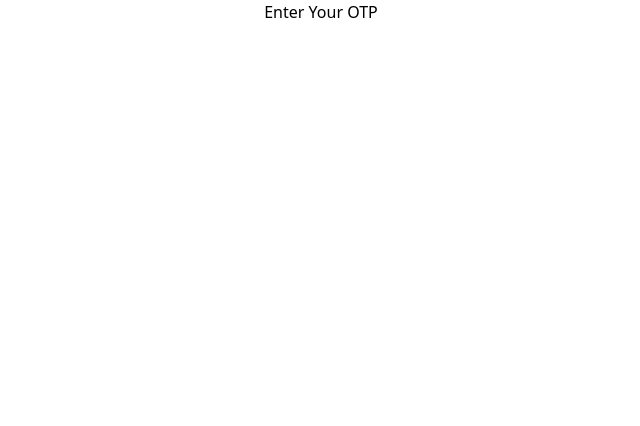
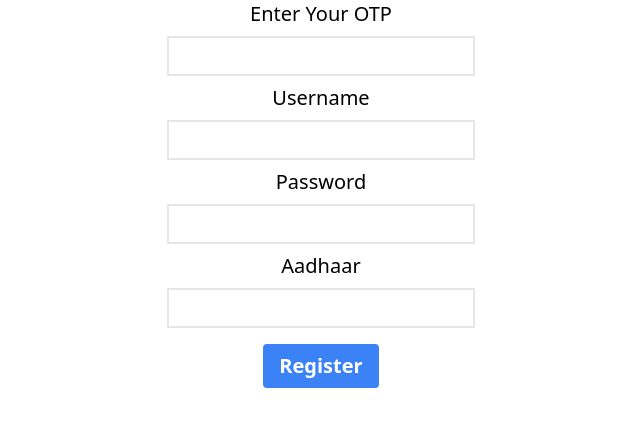
Before and after one commit to Unified-Learner-Passbook/Holder-Wallet, a React (Create React App) app: page /otp in a window 1280 px wide. Shown: the top 426 px of the page, without its empty margins (319-959 px from the left). Built offline with nearby package versions, Linux system fonts and the light colour scheme.

Commit message:
modified api calls

```diff
--- a/package.json
+++ b/package.json
@@ -10,6 +10,7 @@
     "@types/node": "^16.18.10",
     "@types/react": "^18.0.26",
     "@types/react-dom": "^18.0.9",
+    "axios": "^1.2.1",
     "credential-handler-polyfill": "^3.0.1",
     "react": "^18.2.0",
     "react-dom": "^18.2.0",
--- a/src/pages/Login.tsx
+++ b/src/pages/Login.tsx
@@ -8,7 +8,7 @@ const Login = () => {
   const navigate = useNavigate();
   const handleClick = () => {
 
-    // Login user from email and password here
+    // Login user from email and password here by FusionAuth
 
     navigate("/otp");
   };
--- a/src/pages/Otp.tsx
+++ b/src/pages/Otp.tsx
@@ -1,9 +1,68 @@
 import { useState } from "react";
+import axios from 'axios';
+import { useNavigate } from "react-router-dom";
 
 const Otp = () => {
-  const [state, setState] = useState("");
+  const [otp, setOtp] = useState("");
+  const [name, setName] = useState("");
+  const [password, setPassword] = useState("");
+  const [aadhaar, setAadhaar] = useState("");
+  const navigate = useNavigate();
+
+  const handleSubmit = async () => {
+    try{
+      const res = await axios.post('https://localhost:3001/kyc/verifyRegistrationOtp', {
+      otp,
+      name,
+      password,
+      aadhaar
+    })
+    if(res){
+      navigate('/login');
+    }
+    }catch(err){
+      console.log(err);
+    }
+  }
+
   return (
-    <h1>Enter Your OTP</h1>
+    <div className="text-xl">
+      <h1>Enter Your OTP</h1>
+      <div className="inputs justify-center items-center flex flex-col w-[300px] m-auto">
+        <input
+          className="border-2 m-2 p-1 text-center"
+          value={otp}
+          onChange={(e) => setOtp(e.target.value)}
+          maxLength={4}
+          required
+        />
+        <h1>Username</h1>
+        <input
+          type="name"
+          className="border-2 m-2 p-1"
+          value={name}
+          onChange={(e) => setName(e.target.value)}
+          required
+        />
+        <h1>Password</h1>
+        <input
+          type="password"
+          className="border-2 m-2 p-1"
+          value={password}
+          onChange={(e) => setPassword(e.target.value)}
+          required
+        />
+        <h1>Aadhaar</h1>
+        <input
+          type="id"
+          className="border-2 m-2 p-1"
+          value={aadhaar}
+          onChange={(e) => setAadhaar(e.target.value)}
+          required
+        />
+        <button type="submit" className="bg-blue-500 hover:bg-blue-700 text-white font-bold py-2 px-4 my-2 rounded" onClick={handleSubmit}>Register</button>
+      </div>
+    </div>
   );
 };
 
--- a/src/pages/Register.tsx
+++ b/src/pages/Register.tsx
@@ -1,28 +1,29 @@
+import axios from "axios";
 import { useState } from "react";
 import { useNavigate } from "react-router-dom";
 
 const Register = () => {
-  const [email, setEmail] = useState("");
-  const [password, setPassword] = useState("");
+  const [aadhaar, setAadhaar] = useState("");
+  // const [password, setPassword] = useState("");
+  const navigate = useNavigate();
 
-  const navigate = useNavigate();
-  const handleClick = () => {
-
-    const jsonvar = {
-      email,
-      password
+  const handleClick = async (e: { preventDefault: () => void; }) => {
+    e.preventDefault();
+    // Create user from email and password here
+    try {
+      const res = await axios.post('http://localhost:3001/kyc/register', {
+        aadhaar
+        // password
+      });
+      if(res){
+        navigate('/otp');
+      }
+    } catch (err) {
+      console.log(err);
     }
 
-    // Create user from email and password here
-    fetch('https://localhost:3001/kyc/register/', {  // Enter your IP address here
-      method: 'POST',
-      mode: 'cors',
-      body: JSON.stringify(jsonvar) // body data type must match "Content-Type" header
+  };
 
-    })
-
-    navigate("/otp");
-  };
   return (
     <div className="flex items-center min-h-screen p-4 bg-gray-100 justify-center">
       <div
@@ -45,16 +46,16 @@ const Register = () => {
           <h3 className="my-4 text-2xl font-semibold text-gray-700">Account Registration</h3>
           <form action="#" className="flex flex-col space-y-5">
             <div className="flex flex-col space-y-1">
-              <label htmlFor="email" className="text-sm font-semibold text-gray-500">Email address</label>
+              <label htmlFor="email" className="text-sm font-semibold text-gray-500">Aadhaar Number</label>
               <input
-                type="email"
-                id="email"
-                onChange={(e) => setEmail(e.target.value)}
+                type="aadhaar"
+                id="aadhaar"
+                onChange={(e) => setAadhaar(e.target.value)}
                 autoFocus
                 className="px-4 py-2 transition duration-300 border border-gray-300 rounded focus:border-transparent focus:outline-none focus:ring-4 focus:ring-blue-200 w-4/6 m-auto"
               />
             </div>
-            <div className="flex flex-col space-y-1">
+            {/* <div className="flex flex-col space-y-1">
               <label htmlFor="password" className="text-sm font-semibold text-gray-500">Password</label>
               <input
                 type="password"
@@ -62,7 +63,7 @@ const Register = () => {
                 onChange={(e) => setPassword(e.target.value)}
                 className="px-4 py-2 transition duration-300 border border-gray-300 rounded focus:border-transparent focus:outline-none focus:ring-4 focus:ring-blue-200 w-4/6 m-auto"
               />
-            </div>
+            </div> */}
             <div>
               <button
                 type="submit"
```
Also changed, not shown: 2 other files (tests, documents, lock files or other folders).
